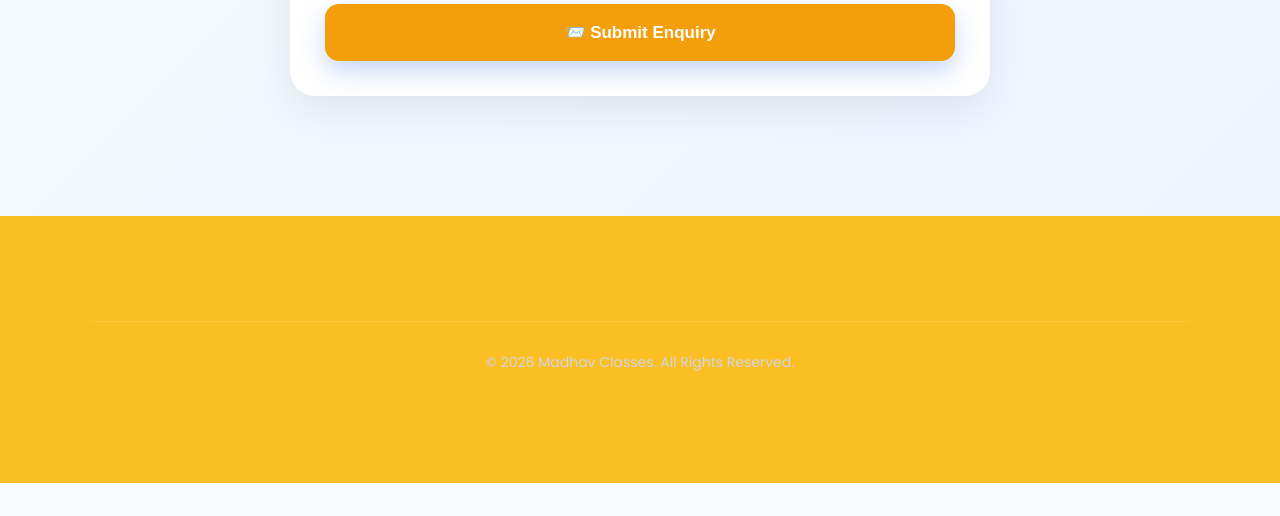
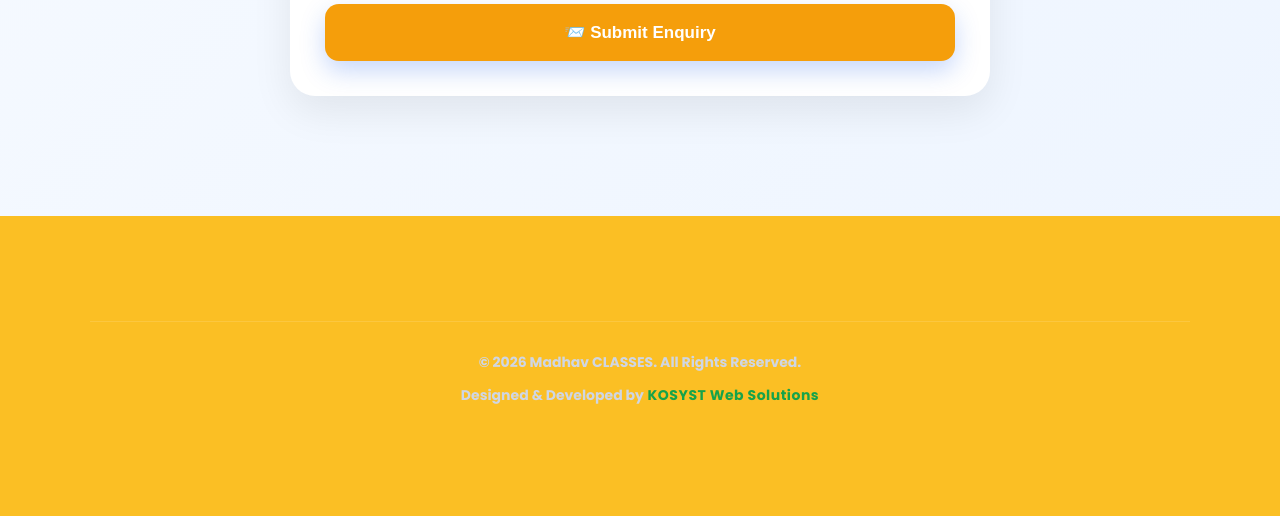
Before and after one commit to madhavclasses0206/Madhav-Classes, a plain HTML site: page Enquiry.html in a window 1280 px wide. Shown: the part 845-1361 px from the top of the page. Before the commit the page ends 1328 px from the top, so only its background shows below. Drawn offline with Linux system fonts and the light colour scheme.

Commit message:
Revise footer text and include developer credit
Updated footer content and added developer credit.

```diff
--- a/Enquiry.html
+++ b/Enquiry.html
@@ -192,13 +192,20 @@ method="POST">
 
 <footer>
 
-    <div class="footer-bottom">
+      <div class="footer-bottom">
 
-        <p>
-            © 2026 Madhav Classes. All Rights Reserved.
-        </p>
+    <p><strong>
+        © 2026 Madhav CLASSES. All Rights Reserved.
+        </strong>
+    </p>
 
-    </div>
+    <p class="developer-credit">
+       <b> Designed & Developed by</b>
+        <strong>KOSYST Web Solutions</strong>
+    </p>
+
+</div>
+
 
 </footer>
 
```
